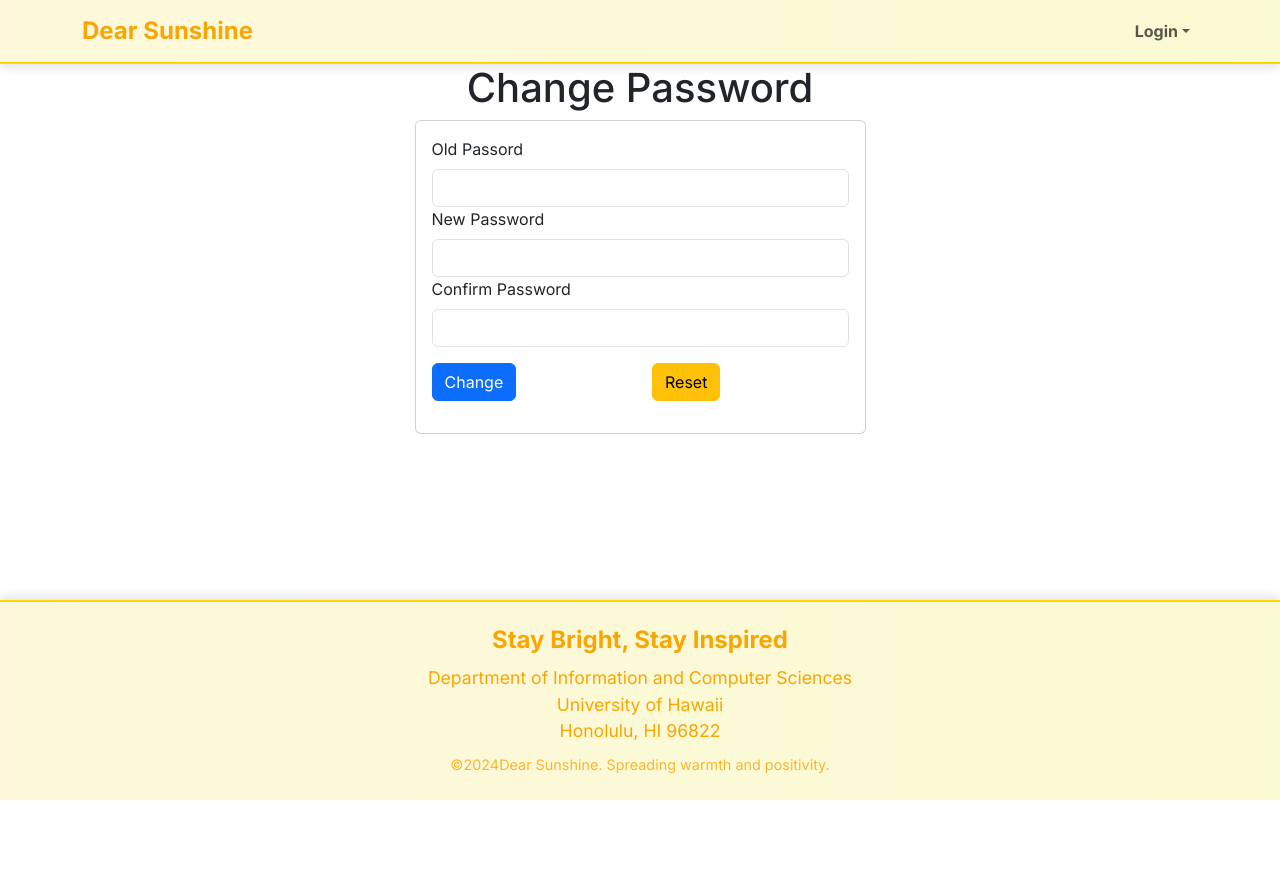
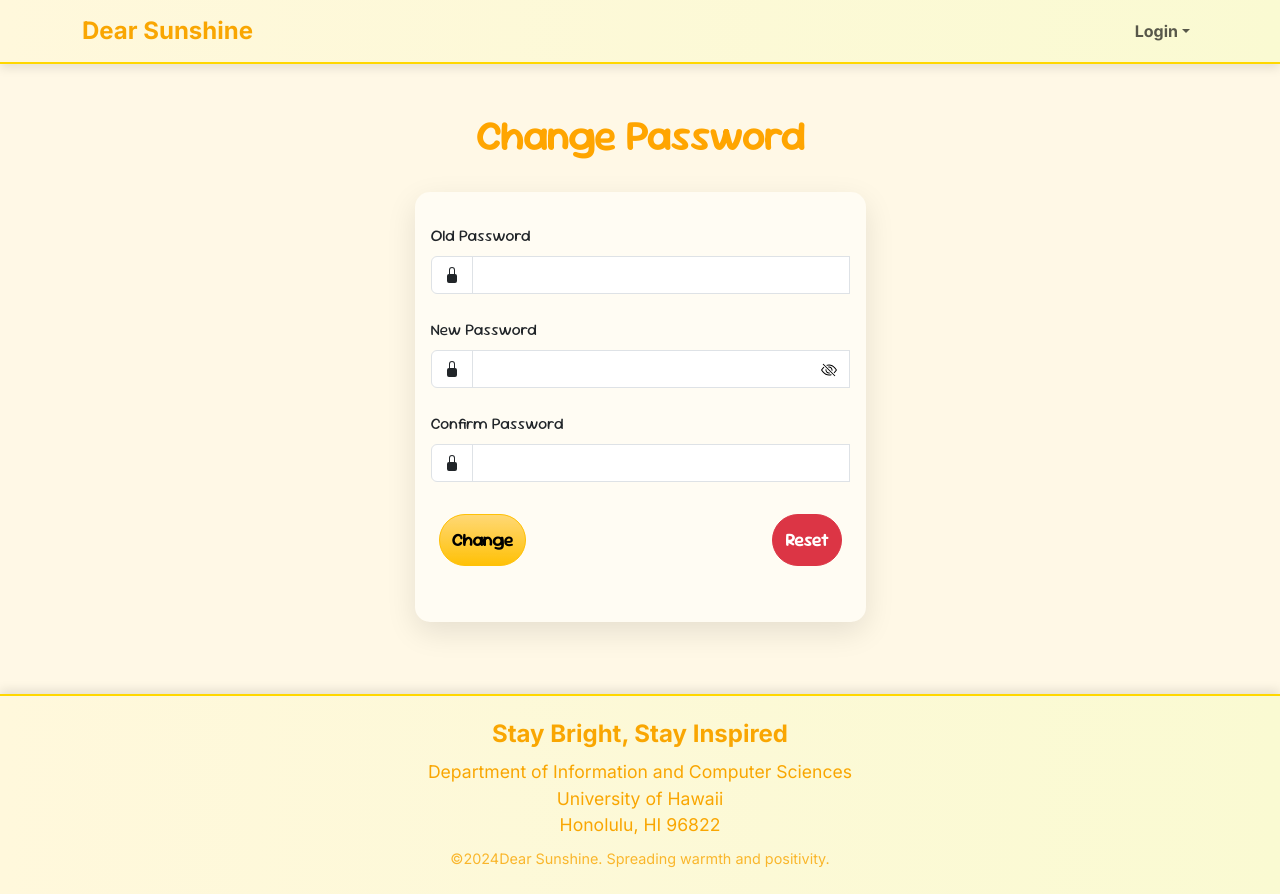
Before and after one commit to icastro808/dear-sunshine-, a Next.js app: page /auth/change-password in a window 1280 px wide. Before the commit the page ends 800 px from the top, so only its background shows below. Built offline with nearby package versions, Linux system fonts and the light colour scheme; no server answers.

Commit message:
Redesign change password page

```diff
--- a/src/app/auth/change-password/page.tsx
+++ b/src/app/auth/change-password/page.tsx
@@ -5,9 +5,11 @@ import { useSession } from 'next-auth/react';
 import { yupResolver } from '@hookform/resolvers/yup';
 import * as Yup from 'yup';
 import swal from 'sweetalert';
-import { Card, Col, Container, Button, Form, Row } from 'react-bootstrap';
+import { Card, Col, Container, Button, Form, Row, InputGroup } from 'react-bootstrap';
+import { LockFill, EyeSlash, Eye } from 'react-bootstrap-icons';
 import { changePassword } from '@/lib/dbActions';
 import LoadingSpinner from '@/components/LoadingSpinner';
+import { useState } from 'react';
 
 type ChangePasswordForm = {
   oldpassword: string;
@@ -19,6 +21,10 @@ type ChangePasswordForm = {
 /** The change password page. */
 const ChangePassword = () => {
   const { data: session, status } = useSession();
+
+  // state for password visibility
+  const [passwordVisible, setPasswordVisible] = useState(false);
+
   const email = session?.user?.email || '';
   const validationSchema = Yup.object().shape({
     oldpassword: Yup.string().required('Password is required'),
@@ -52,51 +58,121 @@ const ChangePassword = () => {
   }
 
   return (
-    <main>
-      <Container>
+    <main className="custom-bg vh-100">
+      <Container className="pb-4 mb-4">
         <Row className="justify-content-center">
           <Col xs={5}>
-            <h1 className="text-center">Change Password</h1>
-            <Card>
+            <h1
+              className="text-center p-4 m-4 pb-2"
+              style={{
+                fontWeight: 'bold',
+                fontSize: '2.5rem',
+                color: 'orange',
+              }}
+            >
+              Change Password
+            </h1>
+            <Card
+              className="pb-4 mb-4"
+              style={{
+                boxShadow: '0px 10px 30px rgba(0, 0, 0, 0.1)',
+                backgroundColor: '#fffcf3',
+                borderRadius: '15px',
+                border: 'none',
+              }}
+            >
               <Card.Body>
-                <Form onSubmit={handleSubmit(onSubmit)}>
-                  <Form.Group className="form-group">
-                    <Form.Label>Old Passord</Form.Label>
+                <Form onSubmit={handleSubmit(onSubmit)} className="pt-3">
+                  <Form.Group className="form-group pb-3">
+                    <Form.Label>Old Password</Form.Label>
+                    <InputGroup>
+                      {/* icon */}
+                      <InputGroup.Text style={{ backgroundColor: 'white' }}>
+                        <LockFill />
+                      </InputGroup.Text>
+
+                      {/* input field */}
                       <input
                         type="password"
                         {...register('oldpassword')}
                         className={`form-control ${errors.oldpassword ? 'is-invalid' : ''}`}
                       />
                       <div className="invalid-feedback">{errors.oldpassword?.message}</div>
+                    </InputGroup>
                   </Form.Group>
 
-                  <Form.Group className="form-group">
+                  <Form.Group className="form-group mt-2 pb-3">
                     <Form.Label>New Password</Form.Label>
+                    <InputGroup>
+                      {/* icon */}
+                      <InputGroup.Text style={{ backgroundColor: 'white' }}>
+                        <LockFill />
+                      </InputGroup.Text>
+
+                      {/* input field */}
                       <input
-                      type="password"
+                        type={passwordVisible ? 'text' : 'password'}
                         {...register('password')}
                         className={`form-control ${errors.password ? 'is-invalid' : ''}`}
                       />
+                      <Button
+                        onClick={() => setPasswordVisible(!passwordVisible)} // toggles password visibility
+                        className="position-absolute end-0"
+                        variant="link"
+                      >
+                        {/* changes icon depending on password toggle state */}
+                        {passwordVisible ? <Eye className="password-toggle" style={{ color: 'black' }} />
+                          : <EyeSlash className="password-toggle" style={{ color: 'black' }} />}
+                      </Button>
                       <div className="invalid-feedback">{errors.password?.message}</div>
+                    </InputGroup>
                   </Form.Group>
-                  <Form.Group className="form-group">
+
+                  <Form.Group className="form-group mt-2 pb-3">
                     <Form.Label>Confirm Password</Form.Label>
+                    <InputGroup>
+                      {/* icon */}
+                      <InputGroup.Text style={{ backgroundColor: 'white' }}>
+                        <LockFill />
+                      </InputGroup.Text>
+
+                      {/* input field */}
                       <input
                         type="password"
                         {...register('confirmPassword')}
                         className={`form-control ${errors.confirmPassword ? 'is-invalid' : ''}`}
                       />
                       <div className="invalid-feedback">{errors.confirmPassword?.message}</div>
+                    </InputGroup>
                   </Form.Group>
                   <Form.Group className="form-group py-3">
                     <Row>
-                      <Col>
-                        <Button type="submit" className="btn btn-primary">
+                      <Col className="ms-2">
+                        <Button
+                          type="submit"
+                          variant="warning"
+                          style={{
+                            fontSize: '1.1rem',
+                            fontWeight: 'bold',
+                            padding: '12px',
+                          }}
+                          className="gradient btn btn-primary rounded-pill"
+                        >
                           Change
                         </Button>
                       </Col>
-                      <Col>
-                        <Button type="button" onClick={() => reset()} className="btn btn-warning float-right">
+                      <Col className="d-flex justify-content-end me-2">
+                        <Button
+                          type="button"
+                          variant="danger"
+                          onClick={() => reset()}
+                          className="btn-warning rounded-pill"
+                          style={{
+                            fontSize: '1.1rem',
+                            fontWeight: 'bold',
+                            padding: '12px',
+                          }}
+                        >
                           Reset
                         </Button>
                       </Col>
```
Lines whose indentation alone changed are shown as unchanged.
